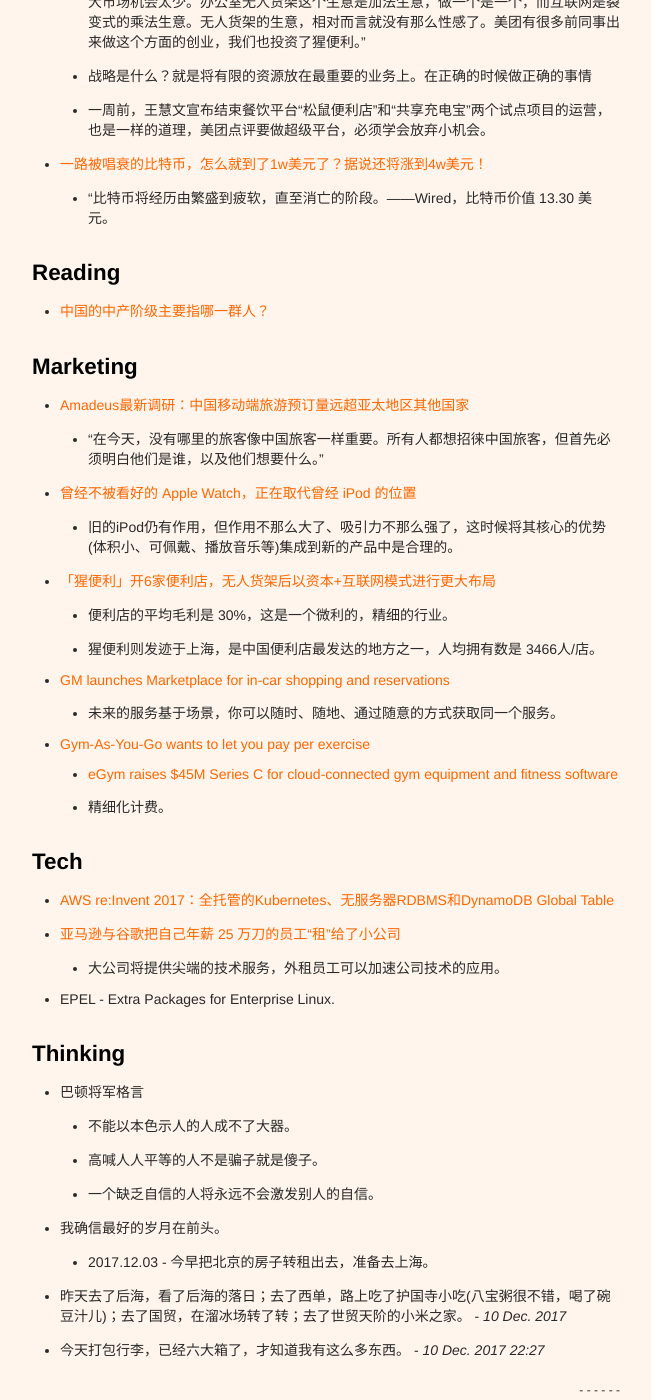
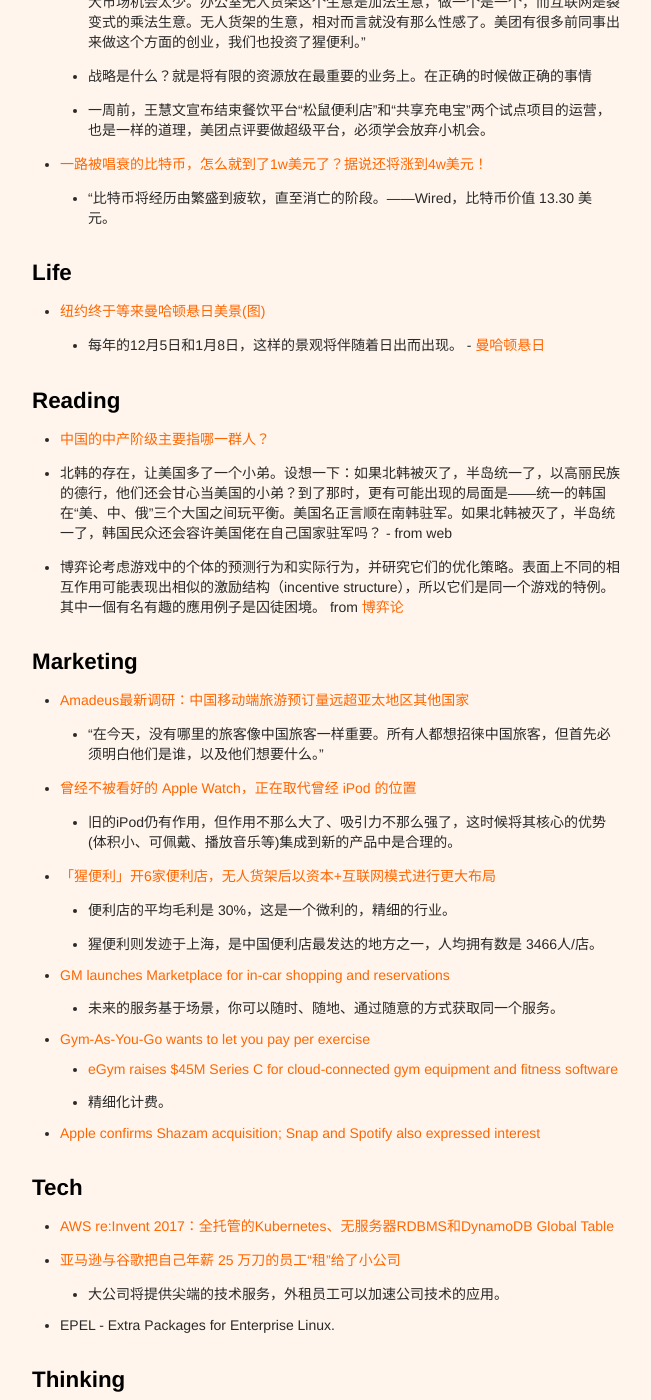
Before and after one commit to xianyuxmu/xianyuxmu.github.io, a Jekyll site: the page built from _posts/2017-12-02-monthly-reading.md, in a window 1280 px wide and 1400 px high, scrolled down 422 px. Shown: the whole window, without its empty margins (314-965 px from the left). Built offline with Jekyll 4.4.1, drawn with Linux system fonts in a browser that asks for light colours; comment, search, counter and statistics services are not loaded; some of the changed text lies outside the part shown.

Commit message:
Reading of 13 Dec. 2017

```diff
--- a/_posts/2017-12-02-monthly-reading.md
+++ b/_posts/2017-12-02-monthly-reading.md
@@ -21,9 +21,16 @@
 - [一路被唱衰的比特币，怎么就到了1w美元了？据说还将涨到4w美元！](https://mp.weixin.qq.com/s/rwCBANFj4hb9FlW_QrDb3A)
 	- “比特币将经历由繁盛到疲软，直至消亡的阶段。——Wired，比特币价值 13.30 美元。
 
+## Life
+
+- [纽约终于等来曼哈顿悬日美景(图)](http://news.sina.com.cn/w/sy/2016-07-12/doc-ifxtwihq0102558.shtml)
+	- 每年的12月5日和1月8日，这样的景观将伴随着日出而出现。 - [曼哈顿悬日](https://zh.wikipedia.org/wiki/%E6%9B%BC%E5%93%88%E9%A1%BF%E6%82%AC%E6%97%A5)
+
 ## Reading
 
 - [中国的中产阶级主要指哪一群人？](https://www.zhihu.com/question/19710550)
+- 北韩的存在，让美国多了一个小弟。设想一下：如果北韩被灭了，半岛统一了，以高丽民族的德行，他们还会甘心当美国的小弟？到了那时，更有可能出现的局面是——统一的韩国在“美、中、俄”三个大国之间玩平衡。美国名正言顺在南韩驻军。如果北韩被灭了，半岛统一了，韩国民众还会容许美国佬在自己国家驻军吗？ - from web
+- 博弈论考虑游戏中的个体的预测行为和实际行为，并研究它们的优化策略。表面上不同的相互作用可能表现出相似的激励结构（incentive structure），所以它们是同一个游戏的特例。其中一個有名有趣的應用例子是囚徒困境。 from [博弈论](https://zh.wikipedia.org/wiki/%E5%8D%9A%E5%BC%88%E8%AE%BA)
 
 ## Marketing
 
@@ -39,6 +46,7 @@
 - [Gym-As-You-Go wants to let you pay per exercise](https://techcrunch.com/2017/12/03/gym-as-you-go/)
 	- [eGym raises $45M Series C for cloud-connected gym equipment and fitness software](https://techcrunch.com/2016/03/21/egym/)
 	- 精细化计费。
+- [Apple confirms Shazam acquisition; Snap and Spotify also expressed interest](https://techcrunch.com/2017/12/11/apple-shazam-deal/)
 
 ## Tech
 
@@ -57,3 +65,5 @@
 	- 2017.12.03 - 今早把北京的房子转租出去，准备去上海。
 - 昨天去了后海，看了后海的落日；去了西单，路上吃了护国寺小吃(八宝粥很不错，喝了碗豆汁儿)；去了国贸，在溜冰场转了转；去了世贸天阶的小米之家。 - *10 Dec. 2017*
 - 今天打包行李，已经六大箱了，才知道我有这么多东西。 - *10 Dec. 2017 22:27*
+- 现有的法律，基本限制了科技创新。共享单车、支付宝、Uber都是这样的。
+- 战略计划要提早完成，而不是准时。如果在十月前完成年度计划，后面的两个月可以超额完成；如果把目标均摊到每个月，最后几个月可能会出现不可预知的风险，**进而导致绩效无法完成**。
```
